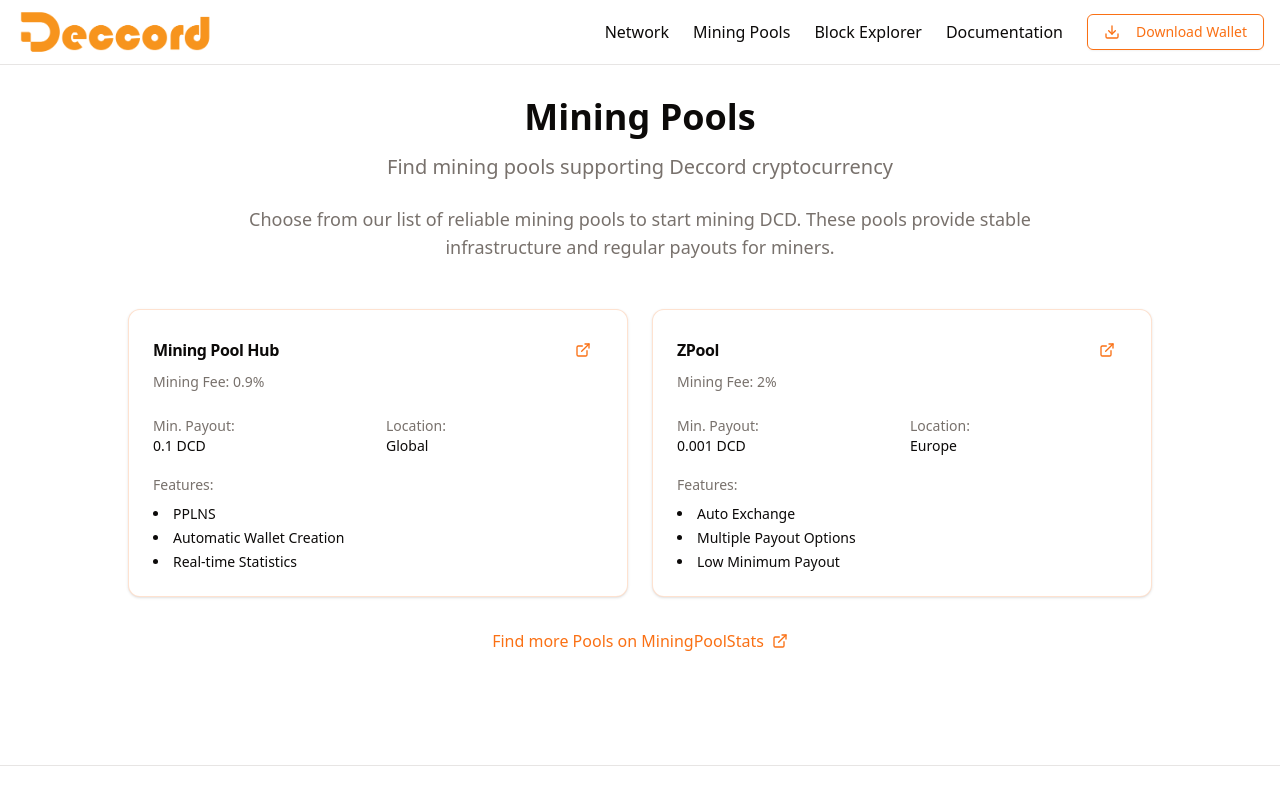
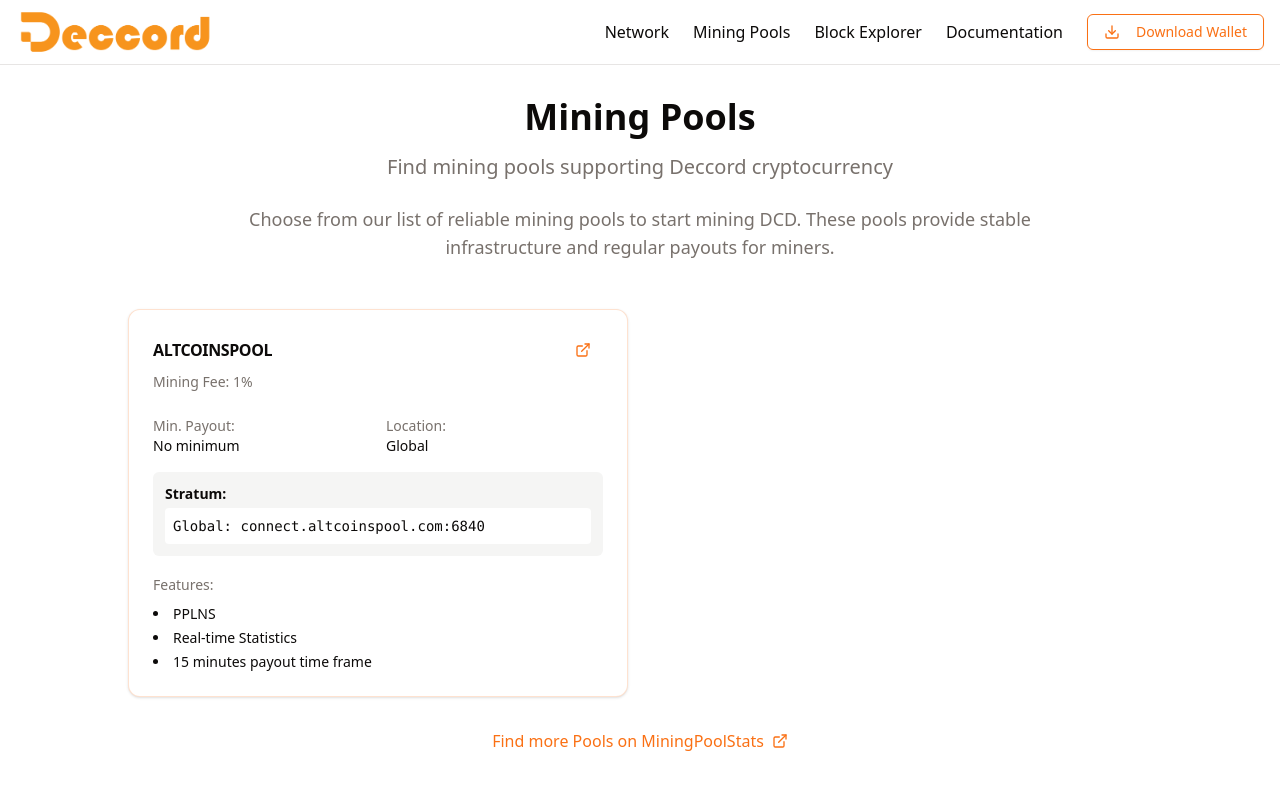
Before and after one commit to soosho/deccord_website, a Next.js app: page /mining-pools in a window 1280 px wide. Shown: the top 800 px of the page. Built offline with nearby package versions, Linux system fonts and the light colour scheme.

Commit message:
feat: add mining pools list 	modified:   components/mining/MiningPoolsList.tsx

```diff
--- a/components/mining/MiningPoolsList.tsx
+++ b/components/mining/MiningPoolsList.tsx
@@ -1,25 +1,32 @@
 import { Card, CardHeader, CardTitle, CardDescription, CardContent } from "@/components/ui/card"
 import { Button } from "@/components/ui/button"
 import { ExternalLink } from "lucide-react"
+import { Tabs, TabsContent, TabsList, TabsTrigger } from "@/components/ui/tabs"
 
 const miningPools = [
   {
-    name: "Mining Pool Hub",
-    url: "https://miningpoolhub.com/?page=pool&algo=x11",
-    fee: "0.9%",
-    minPayout: "0.1 DCD",
-    features: ["PPLNS", "Automatic Wallet Creation", "Real-time Statistics"],
+    name: "ALTCOINSPOOL",
+    url: "https://altcoinspool.com",
+    fee: "1%",
+    minPayout: "No minimum",
+    features: [
+      "PPLNS",
+      "Real-time Statistics",
+      "15 minutes payout time frame"
+    ],
     location: "Global",
-    hashrate: "Variable"
-  },
-  {
-    name: "ZPool",
-    url: "https://zpool.ca",
-    fee: "2%",
-    minPayout: "0.001 DCD",
-    features: ["Auto Exchange", "Multiple Payout Options", "Low Minimum Payout"],
-    location: "Europe",
-    hashrate: "Variable"
+    hashrate: "Variable",
+    stratums: [
+      {
+        name: "Global",
+        connection: "connect.altcoinspool.com:6840"
+      }
+      // Example of multiple stratums:
+      // {
+      //   name: "US",
+      //   connection: "us.altcoinspool.com:6840"
+      // }
+    ]
   },
   // Add more pools as they become available
 ]
@@ -57,6 +64,16 @@ export function MiningPoolsList() {
                   <p className="font-medium">{pool.location}</p>
                 </div>
               </div>
+              <div className="bg-muted p-3 rounded-md">
+                <span className="text-sm font-semibold block mb-1">Stratum:</span>
+                <code className="text-sm break-all bg-background p-2 rounded block">
+                  {pool.stratums.map((stratum, idx) => (
+                    <div key={idx}>
+                      <span>{stratum.name}:</span> {stratum.connection}
+                    </div>
+                  ))}
+                </code>
+              </div>
               <div className="space-y-2">
                 <span className="text-sm text-muted-foreground">Features:</span>
                 <ul className="list-disc list-inside text-sm space-y-1">
```
